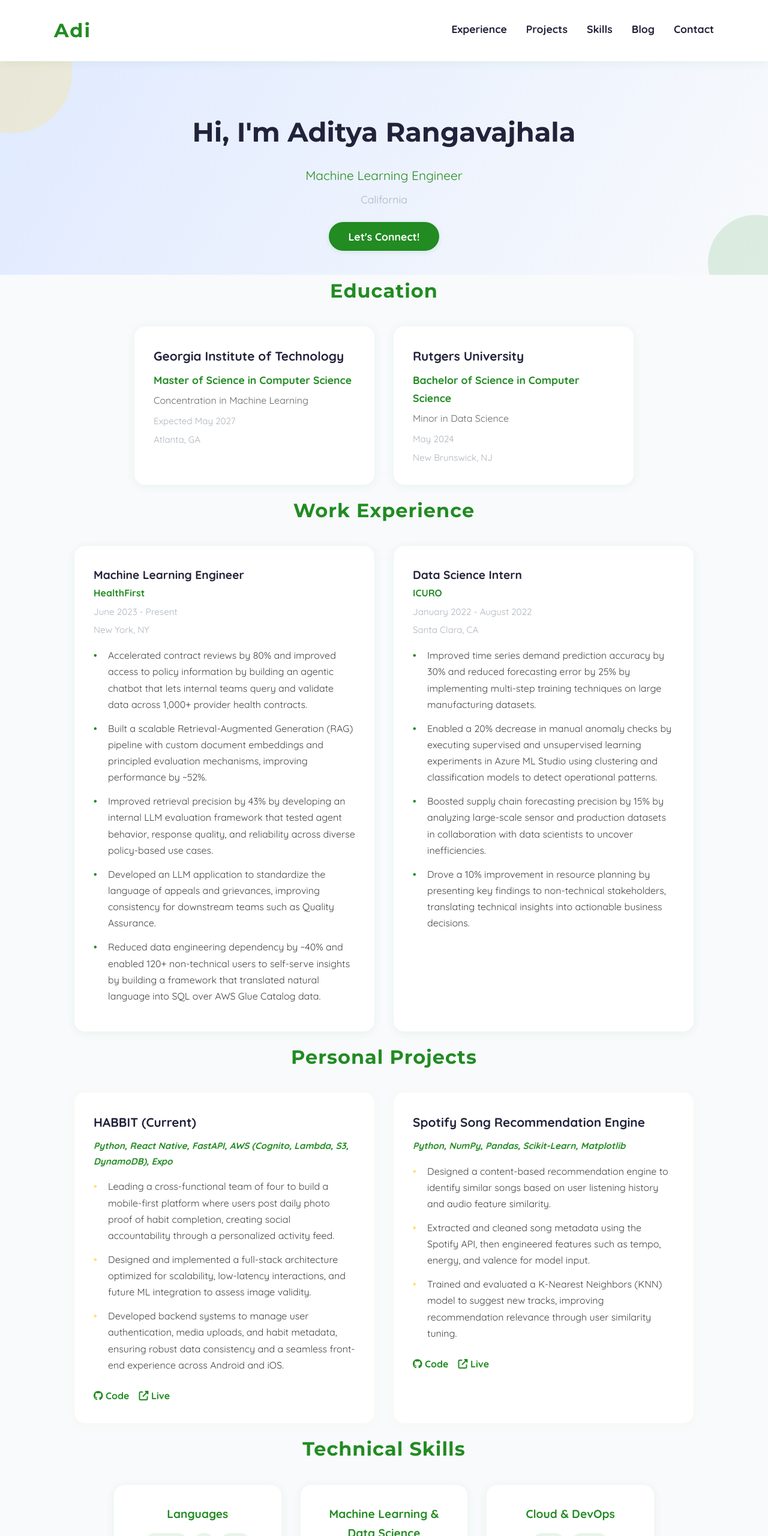
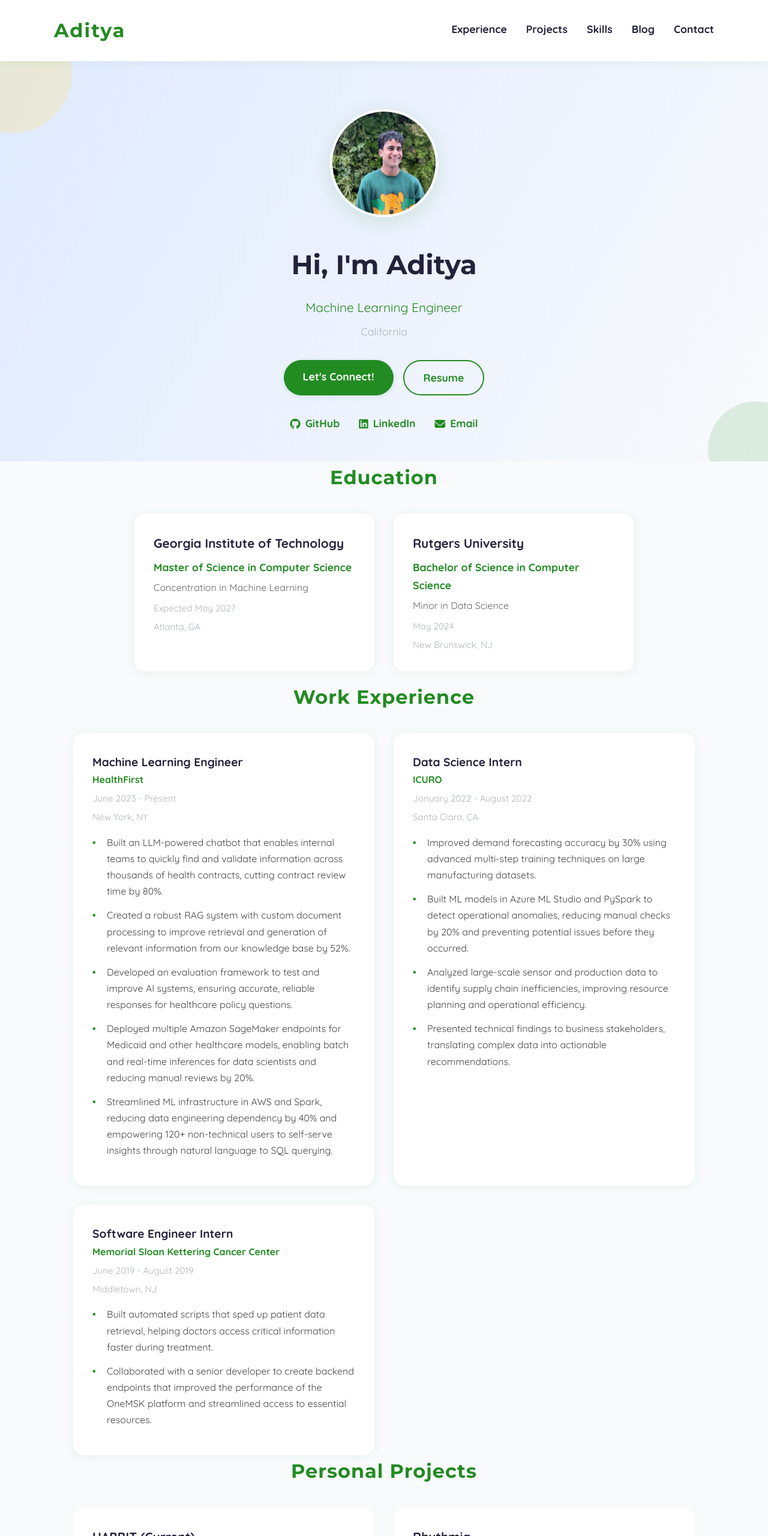
Before and after one commit to Aditya-85028/Personal-Portfolio, a plain HTML site: page index.html in a window 1280 px wide. Shown: the top 2560 px of the page at 60% size. Drawn offline with Linux system fonts and the light colour scheme.

Commit message:
adding more projects and REsume

```diff
--- a/index.html
+++ b/index.html
@@ -11,7 +11,7 @@
     <!-- Header & Navigation -->
     <header class="header">
         <nav class="navbar container">
-            <div class="logo">Adi</div>
+            <div class="logo">Aditya</div>
             <div class="nav-menu">
                 <a href="#experience" class="nav-link">Experience</a>
                 <a href="#projects" class="nav-link">Projects</a>
@@ -30,10 +30,21 @@
     <!-- Hero Section -->
     <section class="hero">
         <div class="container hero-content">
-            <h1 class="hero-title">Hi, I'm Aditya Rangavajhala</h1>
+            <div class="hero-profile">
+                <img src="pro_pic.jpg" alt="Aditya Rangavajhala" class="profile-pic">
+            </div>
+            <h1 class="hero-title">Hi, I'm Aditya</h1>
             <p class="hero-subtitle">Machine Learning Engineer</p>
             <p class="hero-location">California</p>
-            <a href="#contact" class="hero-btn">Let's Connect!</a>
+            <div class="hero-buttons">
+                <a href="#contact" class="hero-btn">Let's Connect!</a>
+                <a href="Aditya_Rangavajhala_Resume.pdf" target="_blank" class="hero-btn-secondary">Resume</a>
+            </div>
+            <div class="hero-links">
+                <a href="https://github.com/Aditya-85028" target="_blank"><i class="fab fa-github"></i> GitHub</a>
+                <a href="https://www.linkedin.com/in/aditya-rangavajhala/" target="_blank"><i class="fab fa-linkedin"></i> LinkedIn</a>
+                <a href="mailto:adityarangavajhala@gmail.com"><i class="fas fa-envelope"></i> Email</a>
+            </div>
         </div>
     </section>
 
@@ -72,11 +83,11 @@
                     <div class="experience-location">New York, NY</div>
                     <div class="experience-desc">
                         <ul>
-                            <li>Accelerated contract reviews by 80% and improved access to policy information by building an agentic chatbot that lets internal teams query and validate data across 1,000+ provider health contracts.</li>
-                            <li>Built a scalable Retrieval-Augmented Generation (RAG) pipeline with custom document embeddings and principled evaluation mechanisms, improving performance by ~52%.</li>
-                            <li>Improved retrieval precision by 43% by developing an internal LLM evaluation framework that tested agent behavior, response quality, and reliability across diverse policy-based use cases.</li>
-                            <li>Developed an LLM application to standardize the language of appeals and grievances, improving consistency for downstream teams such as Quality Assurance.</li>
-                            <li>Reduced data engineering dependency by ~40% and enabled 120+ non-technical users to self-serve insights by building a framework that translated natural language into SQL over AWS Glue Catalog data.</li>
+                            <li>Built an LLM-powered chatbot that enables internal teams to quickly find and validate information across thousands of health contracts, cutting contract review time by 80%.</li>
+                            <li>Created a robust RAG system with custom document processing to improve retrieval and generation of relevant information from our knowledge base by 52%.</li>
+                            <li>Developed an evaluation framework to test and improve AI systems, ensuring accurate, reliable responses for healthcare policy questions.</li>
+                            <li>Deployed multiple Amazon SageMaker endpoints for Medicaid and other healthcare models, enabling batch and real-time inferences for data scientists and reducing manual reviews by 20%.</li>
+                            <li>Streamlined ML infrastructure in AWS and Spark, reducing data engineering dependency by 40% and empowering 120+ non-technical users to self-serve insights through natural language to SQL querying.</li>
                         </ul>
                     </div>
                 </div>
@@ -87,10 +98,22 @@
                     <div class="experience-location">Santa Clara, CA</div>
                     <div class="experience-desc">
                         <ul>
-                            <li>Improved time series demand prediction accuracy by 30% and reduced forecasting error by 25% by implementing multi-step training techniques on large manufacturing datasets.</li>
-                            <li>Enabled a 20% decrease in manual anomaly checks by executing supervised and unsupervised learning experiments in Azure ML Studio using clustering and classification models to detect operational patterns.</li>
-                            <li>Boosted supply chain forecasting precision by 15% by analyzing large-scale sensor and production datasets in collaboration with data scientists to uncover inefficiencies.</li>
-                            <li>Drove a 10% improvement in resource planning by presenting key findings to non-technical stakeholders, translating technical insights into actionable business decisions.</li>
+                            <li>Improved demand forecasting accuracy by 30% using advanced multi-step training techniques on large manufacturing datasets.</li>
+                            <li>Built ML models in Azure ML Studio and PySpark to detect operational anomalies, reducing manual checks by 20% and preventing potential issues before they occurred.</li>
+                            <li>Analyzed large-scale sensor and production data to identify supply chain inefficiencies, improving resource planning and operational efficiency.</li>
+                            <li>Presented technical findings to business stakeholders, translating complex data into actionable recommendations.</li>
+                        </ul>
+                    </div>
+                </div>
+                <div class="experience-card">
+                    <div class="experience-role">Software Engineer Intern</div>
+                    <div class="experience-company">Memorial Sloan Kettering Cancer Center</div>
+                    <div class="experience-duration">June 2019 - August 2019</div>
+                    <div class="experience-location">Middletown, NJ</div>
+                    <div class="experience-desc">
+                        <ul>
+                            <li>Built automated scripts that sped up patient data retrieval, helping doctors access critical information faster during treatment.</li>
+                            <li>Collaborated with a senior developer to create backend endpoints that improved the performance of the OneMSK platform and streamlined access to essential resources.</li>
                         </ul>
                     </div>
                 </div>
@@ -108,14 +131,26 @@
                     <div class="project-tech">Python, React Native, FastAPI, AWS (Cognito, Lambda, S3, DynamoDB), Expo</div>
                     <div class="project-desc">
                         <ul>
-                            <li>Leading a cross-functional team of four to build a mobile-first platform where users post daily photo proof of habit completion, creating social accountability through a personalized activity feed.</li>
-                            <li>Designed and implemented a full-stack architecture optimized for scalability, low-latency interactions, and future ML integration to assess image validity.</li>
-                            <li>Developed backend systems to manage user authentication, media uploads, and habit metadata, ensuring robust data consistency and a seamless front-end experience across Android and iOS.</li>
+                            <li>Leading a team of four to build a habit-tracking app where users share daily photo proof of their progress, creating a social accountability system through personalized activity feeds.</li>
+                            <li>Designed a scalable full-stack architecture that handles user interactions smoothly while preparing for future machine learning integration to validate habit completion photos.</li>
+                            <li>Built the backend infrastructure for user authentication, media uploads, and habit tracking, ensuring a consistent experience across both Android and iOS platforms.</li>
+                        </ul>
+                    </div>
+                </div>
+                <div class="project-card">
+                    <div class="project-title">Rhythmia</div>
+                    <div class="project-tech">Python, NumPy, Pandas, Scikit-Learn, Matplotlib, Spotify API</div>
+                    <div class="project-desc">
+                        <ul>
+                            <li>Developed a program that uses the athlete's current heart rate to find songs with a matching BPM, creating a personalized workout experience.</li>
+                            <li>Integrated a K-Nearest Neighbors model to identify and queue similar tempo songs within 1 second of heart-rate input for seamless music transitions.</li>
+                            <li>Automated dynamic playlist updates to help athletes maintain a consistent pace and reduce fatigue during workouts.</li>
+                            <li>Applied research from Pearce et al. (2021) linking fast tempo music to the delayed onset of exercise-related mental fatigue.</li>
+                            <li>Won the Health & Wellness track at HackRU 2022, competing among 120+ participants.</li>
                         </ul>
                     </div>
                     <div class="project-links">
-                        <a href="#" class="project-link"><i class="fab fa-github"></i> Code</a>
-                        <a href="#" class="project-link"><i class="fas fa-external-link-alt"></i> Live</a>
+                        <a href="https://github.com/Aditya-85028/Rhythmia" class="project-link"><i class="fab fa-github"></i> Code</a>
                     </div>
                 </div>
                 <div class="project-card">
@@ -123,14 +158,13 @@
                     <div class="project-tech">Python, NumPy, Pandas, Scikit-Learn, Matplotlib</div>
                     <div class="project-desc">
                         <ul>
-                            <li>Designed a content-based recommendation engine to identify similar songs based on user listening history and audio feature similarity.</li>
-                            <li>Extracted and cleaned song metadata using the Spotify API, then engineered features such as tempo, energy, and valence for model input.</li>
-                            <li>Trained and evaluated a K-Nearest Neighbors (KNN) model to suggest new tracks, improving recommendation relevance through user similarity tuning.</li>
+                            <li>Created a recommendation engine that suggests songs based on user listening patterns and musical characteristics, helping users discover new music they'll enjoy.</li>
+                            <li>Worked with Spotify's API to extract and process song metadata, analyzing features like tempo, energy, and mood to understand what makes each track unique.</li>
+                            <li>Implemented a K-Nearest Neighbors model that learns from user preferences to provide personalized song recommendations, making music discovery more intuitive.</li>
                         </ul>
                     </div>
                     <div class="project-links">
-                        <a href="#" class="project-link"><i class="fab fa-github"></i> Code</a>
-                        <a href="#" class="project-link"><i class="fas fa-external-link-alt"></i> Live</a>
+                        <a href="https://github.com/Aditya-85028/Spotify-Song-Reccomender" class="project-link"><i class="fab fa-github"></i> Code</a>
                     </div>
                 </div>
             </div>
@@ -195,7 +229,26 @@
         </div>
     </section>
 
-
+    <!-- Blog Section -->
+    <section id="blog" class="blog">
+        <div class="container">
+            <h2 class="section-title">Latest Thoughts</h2>
+            <p class="section-subtitle" style="text-align: center; color: #666; margin-bottom: 2rem; font-size: 1.1rem;">
+                Exploring technology, film, literature, and everything in between
+            </p>
+            <div class="blog-list">
+                <div class="blog-card">
+                    <h3>Coming Soon</h3>
+                    <div class="blog-date">Stay tuned</div>
+                    <p>I'm working on some adding some content about tech, movies, and books that I've found cool. Check back soon for updates! </p>
+                    <a href="blog.html" class="read-more">View Blog →</a>
+                </div>
+            </div>
+            <div class="blog-section-footer">
+                <a href="blog.html" class="view-all-blog-btn">View All Posts</a>
+            </div>
+        </div>
+    </section>
 
     <!-- Contact Section -->
     <section id="contact" class="contact">
@@ -207,11 +260,6 @@
                 <textarea name="message" rows="5" placeholder="Your Message" required></textarea>
                 <button type="submit" class="btn btn-primary">Send Message</button>
             </form>
-            <div class="contact-links">
-                <a href="https://github.com/Aditya-8502" target="_blank"><i class="fab fa-github"></i> GitHub</a>
-                <a href="https://www.linkedin.com/in/aditya-rangavajhala/" target="_blank"><i class="fab fa-linkedin"></i> LinkedIn</a>
-                <a href="mailto:adityarangavajhala@gmail.com"><i class="fas fa-envelope"></i> Email</a>
-            </div>
         </div>
     </section>
 
--- a/styles.css
+++ b/styles.css
@@ -112,6 +112,29 @@ a:hover {
 .hero-content {
   position: relative;
   z-index: 1;
+  display: flex;
+  flex-direction: column;
+  align-items: center;
+  text-align: center;
+}
+
+.hero-profile {
+  margin-bottom: 2rem;
+}
+
+.profile-pic {
+  width: 180px;
+  height: 180px;
+  border-radius: 50%;
+  object-fit: cover;
+  border: 4px solid #fff;
+  box-shadow: 0 8px 32px rgba(34, 139, 34, 0.15);
+  transition: transform 0.3s ease, box-shadow 0.3s ease;
+}
+
+.profile-pic:hover {
+  transform: scale(1.05);
+  box-shadow: 0 12px 40px rgba(34, 139, 34, 0.25);
 }
 .hero-title {
   font-size: 2.8rem;
@@ -143,6 +166,52 @@ a:hover {
 }
 .hero-btn:hover {
   background: #22223b;
+}
+
+.hero-buttons {
+  display: flex;
+  gap: 1rem;
+  margin-bottom: 2rem;
+  flex-wrap: wrap;
+  justify-content: center;
+}
+
+.hero-btn-secondary {
+  background: transparent;
+  color: #228B22;
+  padding: 0.8rem 2rem;
+  border: 2px solid #228B22;
+  border-radius: 30px;
+  font-size: 1.1rem;
+  font-weight: 700;
+  cursor: pointer;
+  transition: all 0.2s;
+}
+
+.hero-btn-secondary:hover {
+  background: #228B22;
+  color: #fff;
+}
+
+.hero-links {
+  display: flex;
+  gap: 2rem;
+  justify-content: center;
+  flex-wrap: wrap;
+}
+
+.hero-links a {
+  color: #228B22;
+  font-size: 1.1rem;
+  font-weight: 600;
+  display: flex;
+  align-items: center;
+  gap: 0.5rem;
+  transition: color 0.2s;
+}
+
+.hero-links a:hover {
+  color: #ffe066;
 }
 
 .section-title {
@@ -204,20 +273,17 @@ a:hover {
 
 /* Experience Section */
 .experience-list {
-  display: flex;
-  flex-wrap: wrap;
+  display: grid;
+  grid-template-columns: repeat(auto-fit, minmax(400px, 1fr));
   gap: 2rem;
-  justify-content: center;
+  max-width: 1200px;
+  margin: 0 auto;
 }
 .experience-card {
   background: #fff;
   border-radius: 18px;
   box-shadow: 0 2px 16px rgba(34, 139, 34, 0.07);
   padding: 2rem;
-  min-width: 300px;
-  max-width: 500px;
-  flex: 1 1 300px;
-  margin-bottom: 1rem;
   transition: transform 0.2s;
 }
 .experience-card:hover {
@@ -265,20 +331,17 @@ a:hover {
 
 /* Projects Section */
 .projects-list {
-  display: flex;
-  flex-wrap: wrap;
+  display: grid;
+  grid-template-columns: repeat(auto-fit, minmax(400px, 1fr));
   gap: 2rem;
-  justify-content: center;
+  max-width: 1200px;
+  margin: 0 auto;
 }
 .project-card {
   background: #fff;
   border-radius: 18px;
   box-shadow: 0 2px 16px rgba(255, 224, 102, 0.09);
   padding: 2rem;
-  min-width: 300px;
-  max-width: 500px;
-  flex: 1 1 300px;
-  margin-bottom: 1rem;
   transition: transform 0.2s;
   position: relative;
 }
@@ -696,11 +759,18 @@ a:hover {
   box-shadow: 0 -2px 16px rgba(34, 139, 34, 0.04);
 }
 
+/* Blog Section */
+.blog {
+    padding: 4rem 0;
+    margin-bottom: 2rem;
+}
+
 /* Blog Section Footer */
 .blog-section-footer {
     text-align: center;
     margin-top: 3rem;
     padding-top: 2rem;
+    padding-bottom: 2rem;
     border-top: 1px solid #e0e0e0;
 }
 
@@ -774,11 +844,17 @@ a:hover {
 }
 
 @media (max-width: 900px) {
-  .education-list,
-  .experience-list,
-  .projects-list {
+  .education-list {
     flex-direction: column;
     align-items: center;
+  }
+  .projects-list {
+    grid-template-columns: 1fr;
+    max-width: 500px;
+  }
+  .experience-list {
+    grid-template-columns: 1fr;
+    max-width: 500px;
   }
   .skills-grid {
     grid-template-columns: 1fr;
@@ -792,6 +868,20 @@ a:hover {
 }
 
 @media (max-width: 700px) {
+  .profile-pic {
+    width: 140px;
+    height: 140px;
+  }
+
+  .hero-buttons {
+    flex-direction: column;
+    align-items: center;
+  }
+
+  .hero-links {
+    gap: 1.5rem;
+  }
+
   .navbar {
     flex-direction: column;
     align-items: flex-start;
```
Also changed, not shown: blog.html (+3 -3 lines), pro_pic.jpg (added), 1 other file.
